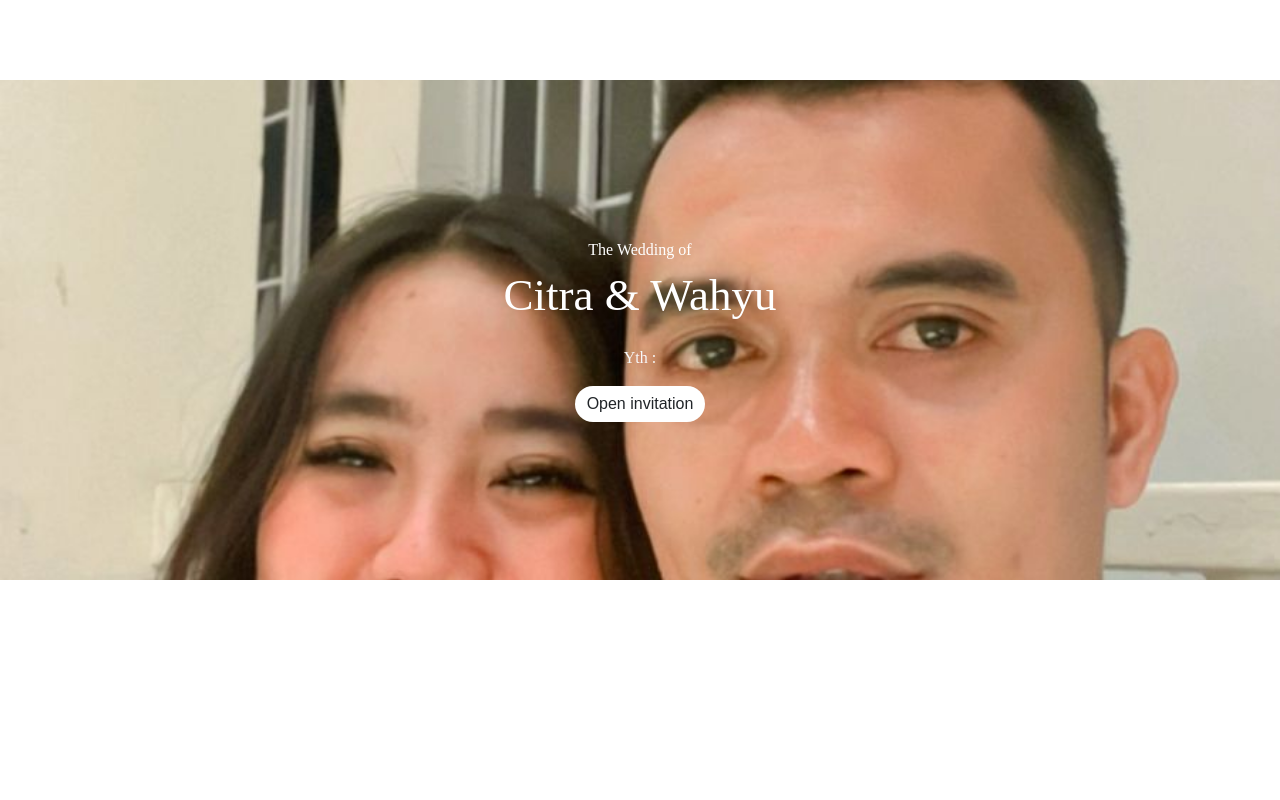
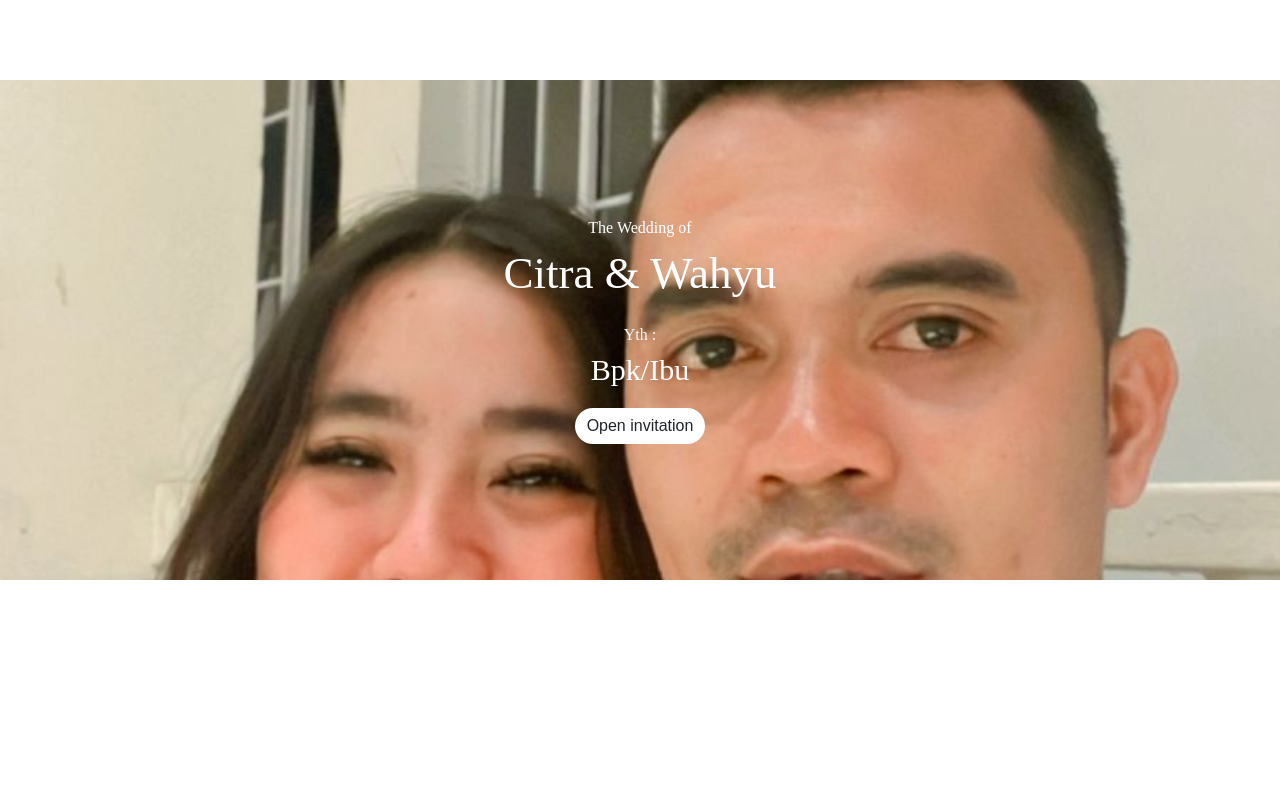
Before and after one commit to cahyamaullna/wedding-citrawahyu, a plain HTML site: page index.html in a window 1280 px wide. Shown: the top 800 px of the page. Drawn offline with nearby package versions, Linux system fonts and the light colour scheme.

Commit message:
add param1

```diff
--- a/index.html
+++ b/index.html
@@ -31,7 +31,7 @@
                 <span class="text-white">The Wedding of</span>
                 <p style="font-size: 45px;">Citra & Wahyu</p>
                 <span class="d-block text-light">Yth :</span>
-                <p id="name"></p>
+                <p id="name" class="text-capitalize"></p>
                 <button class="btn" onclick="togglePlay()">Open invitation</button>
             </div>
         </div>
@@ -258,7 +258,13 @@
 
         const urlParams = new URLSearchParams(myKeysValues);
         const param1 = urlParams.get('name');
-        el.innerHTML = param1
+        console.log(param1);
+        if (param1 === null) {
+            el.innerHTML = "Bpk/Ibu"
+        }else{
+            el.innerHTML = param1
+
+        }
 
         console.log("Name:", param1);
     </script>
```
